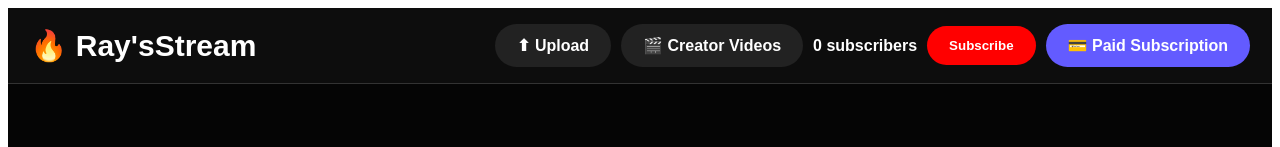
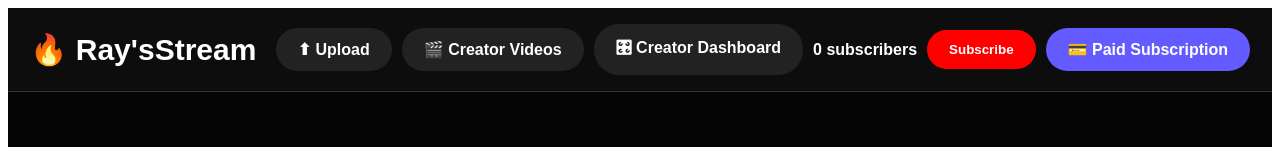
Before and after one commit to greentreerecord-hue/raysstream-clean, a Next.js app: page / in a window 1280 px wide. Shown: the top 147 px of the page. Built offline with nearby package versions, Linux system fonts and the light colour scheme.

Commit message:
Add creator dashboard button

```diff
--- a/app/page.tsx
+++ b/app/page.tsx
@@ -280,6 +280,9 @@ export default function Home() {
           <a href="/uploads" style={linkStyle}>
             🎬 Creator Videos
           </a>
+<a href="/dashboard" style={linkStyle}>
+  🎛 Creator Dashboard
+</a>
 
           <strong>
             {subscribers.toLocaleString()} subscribers
```
